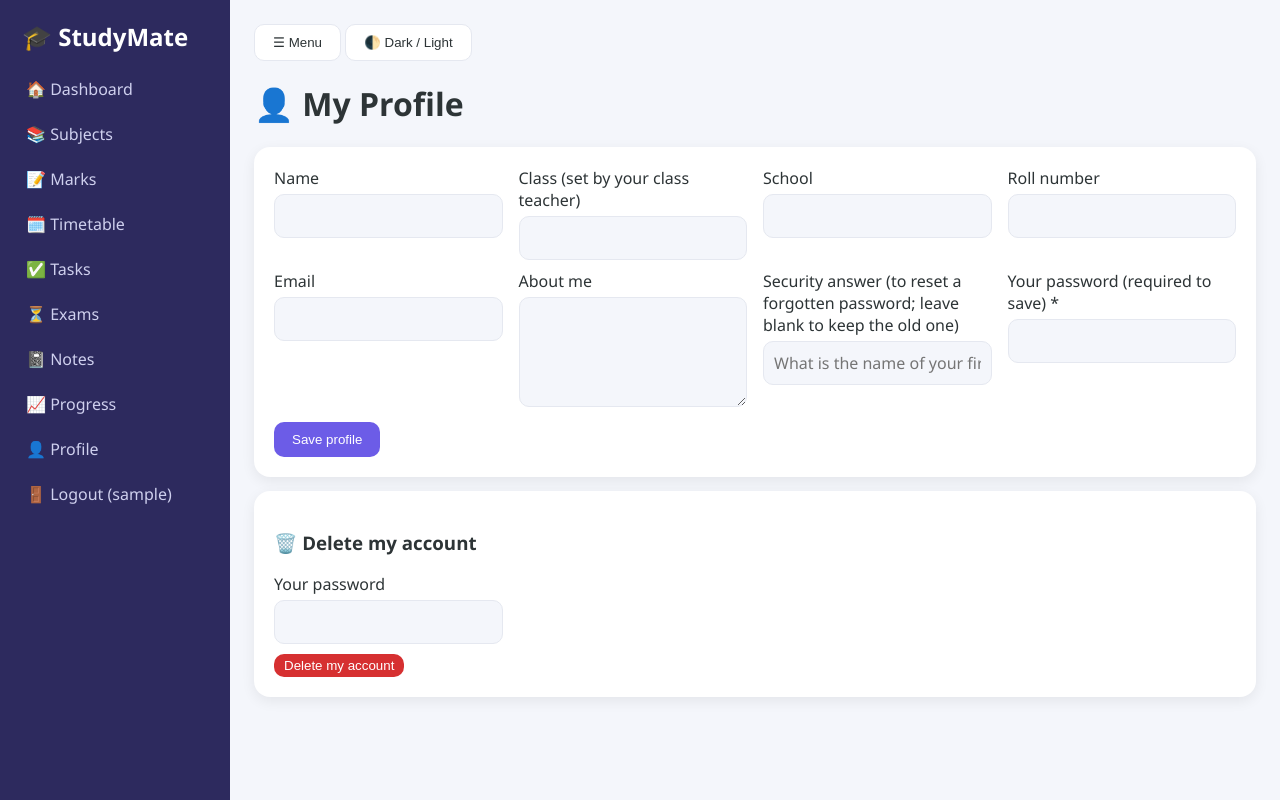
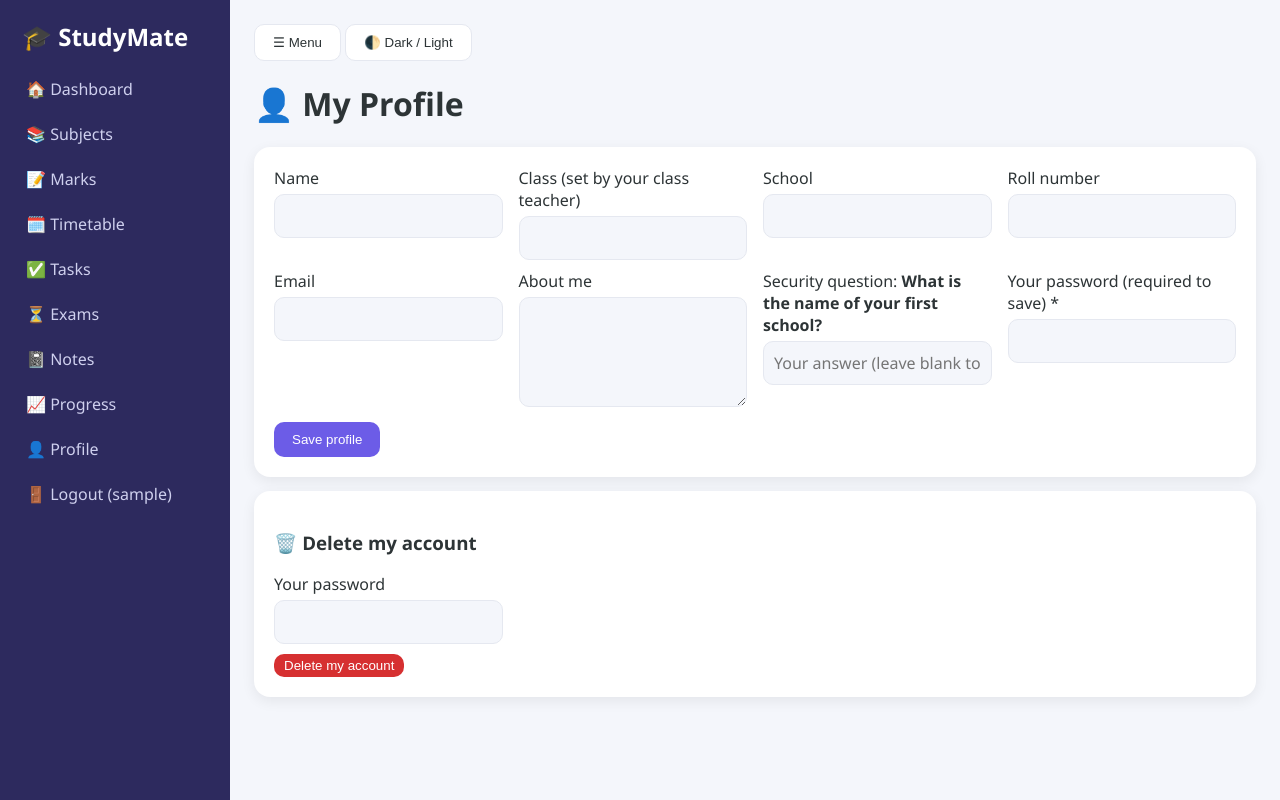
Before and after one commit to egsdemo01-cmd/studymate, a Flask app: page /profile in a window 1280 px wide. Run offline with Flask 3, Linux system fonts and the light colour scheme; the visitor is signed in with stand-in values (Sample User, id 1).

Commit message:
Update profile.html

```diff
--- a/templates/profile.html
+++ b/templates/profile.html
@@ -7,7 +7,7 @@
   <label>Roll number<input name="roll" value="{{ p.roll or '' }}"></label>
   <label>Email<input name="email" type="email" value="{{ p.email or '' }}"></label>
   <label>About me<textarea name="about" rows="4">{{ p.about or '' }}</textarea></label>
-  <label>Security answer (to reset a forgotten password; leave blank to keep the old one)<input name="sec_answer" placeholder="{{ sec_q }}"></label>
+  <label>Security question: <b>{{ sec_q }}</b><input name="sec_answer" placeholder="Your answer (leave blank to keep the old one)"></label>
   <label>Your password (required to save) *<input name="current_password" type="password" required></label>
   <button>Save profile</button>
 </form>
```
